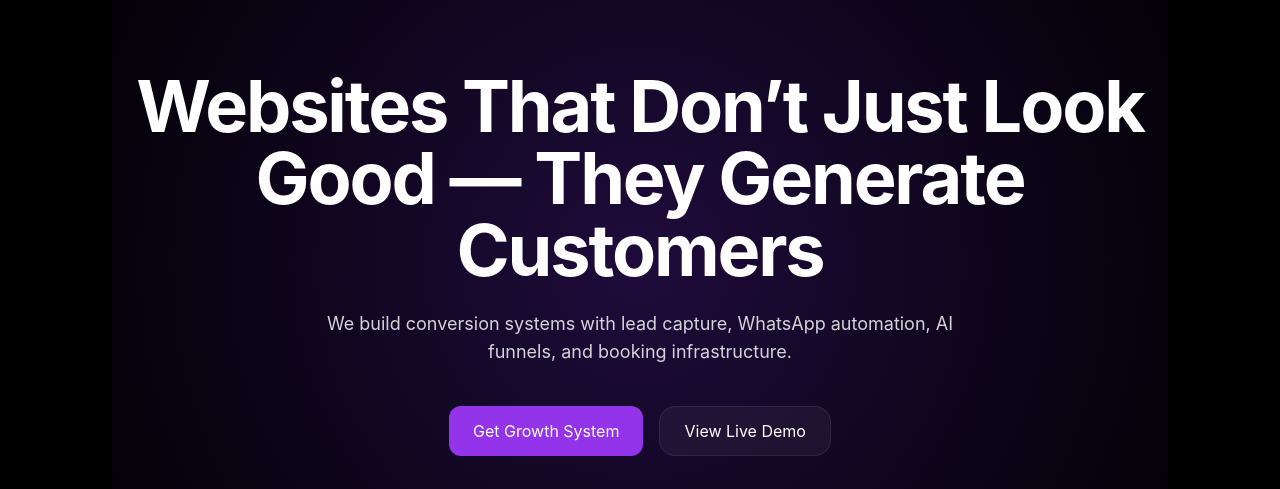
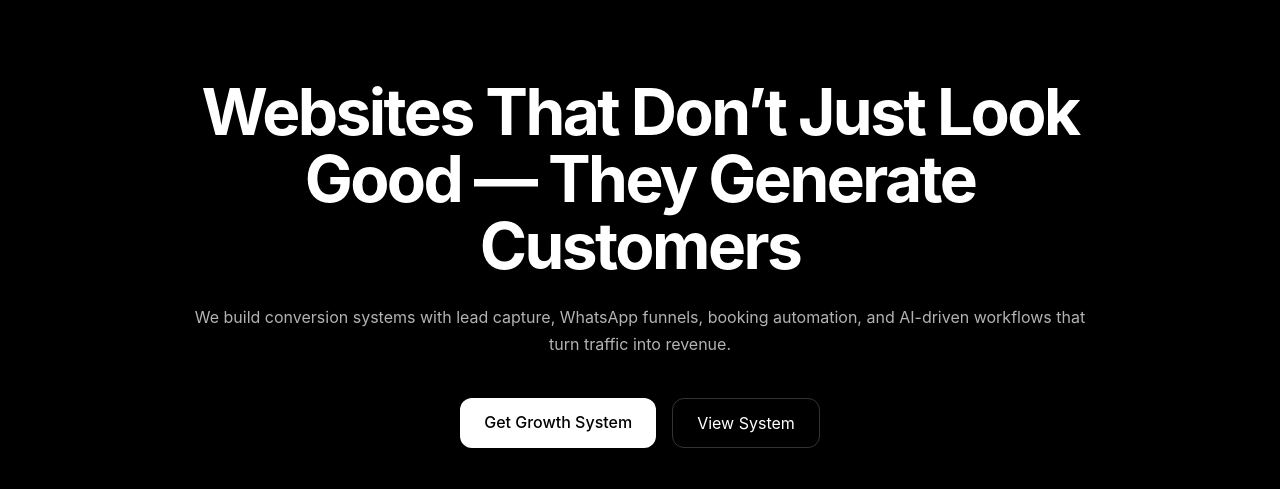
Before and after one commit to dipar2848-byte/Vanta-works-v2, a React (Vite) app: page / in a window 1280 px wide. Shown: the part 233-722 px from the top of the page. Built offline with nearby package versions, Linux system fonts and the light colour scheme; no server answers.

Commit message:
Update Hero.jsx

```diff
--- a/src/components/sections/Hero.jsx
+++ b/src/components/sections/Hero.jsx
@@ -1,47 +1,49 @@
-import { motion, useScroll, useTransform } from "framer-motion";
+import { motion } from "framer-motion";
 
 export default function Hero() {
-  const { scrollY } = useScroll();
+  return (
+    <div className="text-center max-w-4xl mx-auto">
 
-  const y = useTransform(scrollY, [0, 500], [0, 150]);
-
-  return (
-    <section className="min-h-[100svh] relative flex items-center justify-center overflow-hidden px-4">
-      <motion.div
-        style={{ y }}
-        className="absolute inset-0 bg-[radial-gradient(circle_at_center,_#4c1d95,_#000)] opacity-40"
-      />
-
-      <div className="relative z-10 max-w-5xl text-center">
       <motion.h1
-          initial={{ opacity: 0, y: 60 }}
+        initial={{ opacity: 0, y: 40 }}
         animate={{ opacity: 1, y: 0 }}
-          transition={{ duration: 1 }}
-          className="text-4xl sm:text-5xl md:text-7xl font-bold leading-tight"
+        transition={{ duration: 0.8 }}
+        className="text-display"
       >
         Websites That Don’t Just Look Good — They Generate Customers
       </motion.h1>
 
       <motion.p
-          initial={{ opacity: 0, y: 40 }}
+        initial={{ opacity: 0, y: 20 }}
         animate={{ opacity: 1, y: 0 }}
         transition={{ delay: 0.2 }}
-          className="mt-6 text-base sm:text-lg text-zinc-300 max-w-2xl mx-auto"
+        className="mt-6 text-body"
       >
-          We build conversion systems with lead capture, WhatsApp automation,
-          AI funnels, and booking infrastructure.
+        We build conversion systems with lead capture, WhatsApp funnels,
+        booking automation, and AI-driven workflows that turn traffic into revenue.
       </motion.p>
 
-        <div className="flex flex-col sm:flex-row gap-4 justify-center mt-10">
-          <button className="px-6 py-3 rounded-xl bg-purple-600 hover:bg-purple-500 transition-all">
+      <motion.div
+        initial={{ opacity: 0 }}
+        animate={{ opacity: 1 }}
+        transition={{ delay: 0.4 }}
+        className="mt-10 flex flex-col sm:flex-row gap-4 justify-center"
+      >
+        <a
+          href="#pricing"
+          className="px-6 py-3 rounded-xl bg-white text-black font-medium"
+        >
           Get Growth System
-          </button>
+        </a>
 
-          <button className="px-6 py-3 rounded-xl glass">
-            View Live Demo
-          </button>
+        <a
+          href="#solution"
+          className="px-6 py-3 rounded-xl border border-white/20 text-white"
+        >
+          View System
+        </a>
+      </motion.div>
+
     </div>
-      </div>
-    </section>
   );
 }
```
Lines whose indentation alone changed are shown as unchanged.
